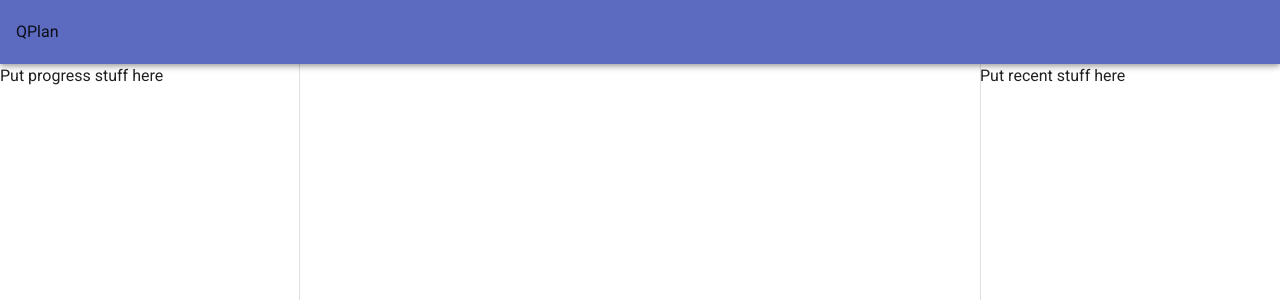
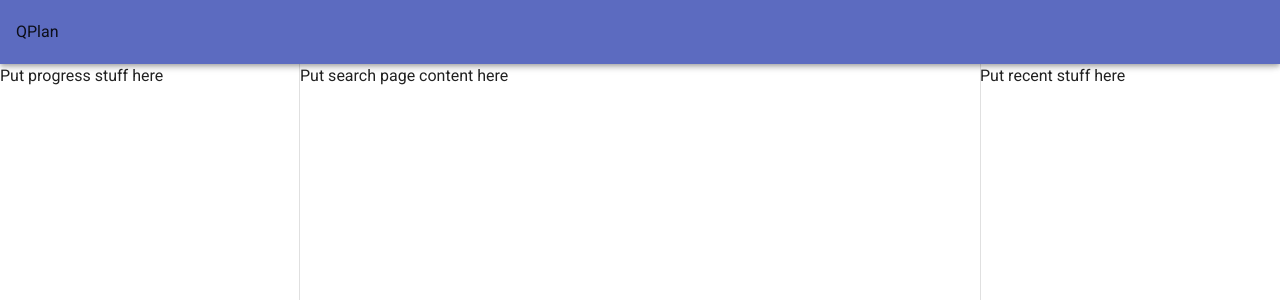
Before and after one commit to EdwinXu/CMPE-CISC-325, a Vue app in the folder qplan/: page /#/search in a window 1280 px wide. Shown: the top 300 px of the page. Built offline with nearby package versions, Linux system fonts and the light colour scheme.

Commit message:
Add vue template to progress and search pages

```diff
--- a/qplan/src/views/Progress.vue
+++ b/qplan/src/views/Progress.vue
@@ -0,0 +1,15 @@
+<template>
+  <div>
+      Put detailed progress info here
+  </div>
+</template>
+
+<script>
+export default {
+  name: "Progress",
+}
+</script>
+
+<style>
+
+</style>
--- a/qplan/src/views/Search.vue
+++ b/qplan/src/views/Search.vue
@@ -0,0 +1,15 @@
+<template>
+  <div>
+      Put search page content here
+  </div>
+</template>
+
+<script>
+export default {
+  name: "Search",
+}
+</script>
+
+<style>
+
+</style>
```
